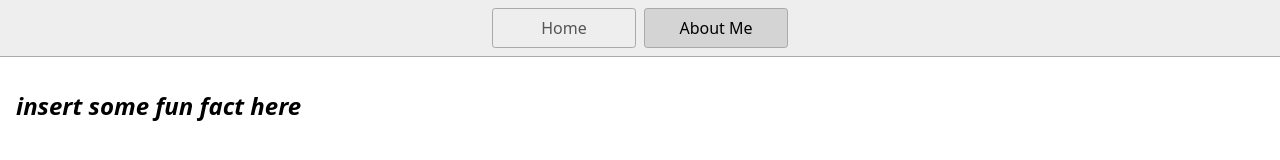
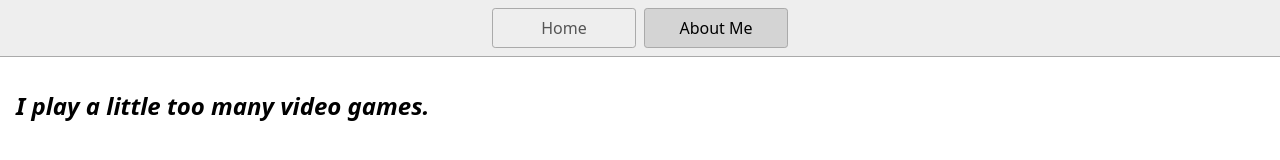
Before and after one commit to monicaphan/c2c-git-busy-2023, a plain HTML site: page AboutMe.html in a window 1280 px wide. Drawn offline with Linux system fonts and the light colour scheme.

Commit message:
added an about me for Krish Patel

```diff
--- a/AboutMe.html
+++ b/AboutMe.html
@@ -13,7 +13,7 @@
       <a href="/AboutMe.html" aria-current="page">About Me</a>
     </nav>
     <main>
-      <i><h1>insert some fun fact here</h1></i>
+      <i><h1>I play a little too many video games.</h1></i>
     </main>
   </body>
 </html>
```
